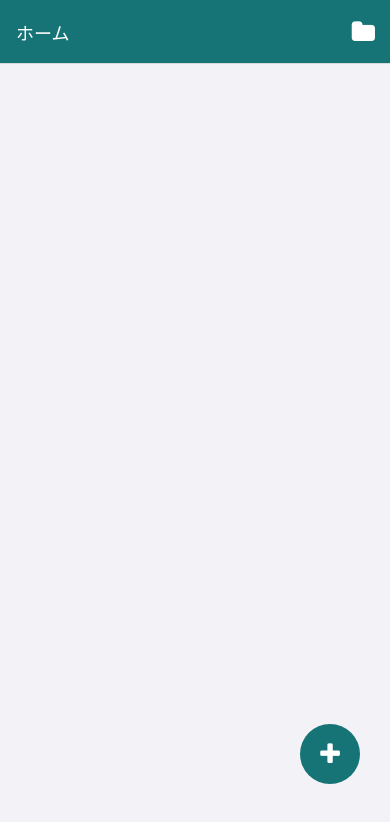
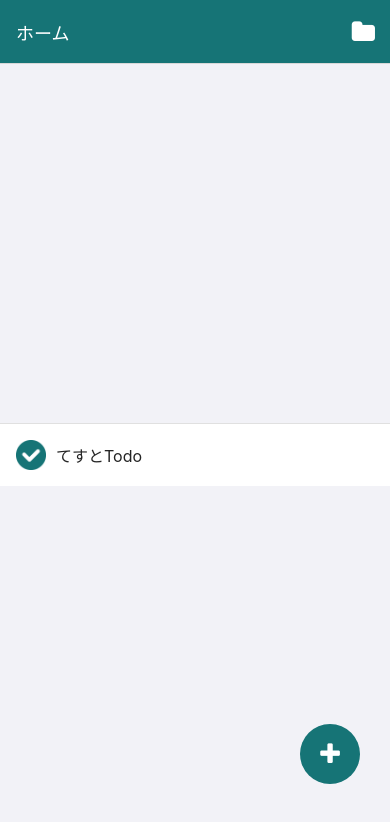
Before and after one commit to sakes9/react-native-todo-list, a React Native app: screen /Home in a window 390 px wide. Shown: the top 822 px of the page. Built offline with nearby package versions, Linux system fonts and the light colour scheme.

Commit message:
【アプリ】UI作成　削除ボタンを作成する

```diff
--- /dev/null
+++ b/src/components/SwipeableRow.js
@@ -0,0 +1,60 @@
+import React from 'react';
+import { StyleSheet, View, Animated, Text } from 'react-native';
+import { Swipeable, GestureHandlerRootView } from 'react-native-gesture-handler';
+import { RectButton } from 'react-native-gesture-handler';
+
+const styles = StyleSheet.create({
+  actionText: {
+    color: 'white',
+    fontSize: 16,
+    backgroundColor: 'transparent',
+    padding: 10,
+  },
+  rightAction: {
+    alignItems: 'center',
+    flex: 1,
+    justifyContent: 'center',
+  },
+});
+
+/**
+ * スワイプビュー
+ *
+ * @export
+ * @param {(number) => void}  onPress   ボタン押下時の処理
+ * @param {JSX.Element}       children  JSX要素
+ * @return {SwipeableRow}
+ */
+export default function SwipeableRow({ onPress, children }) {
+  const ref = React.useRef(null);
+
+  const renderRightActions = (progress, _dragAnimatedValue) => {
+    return <View style={{ width: 120, flexDirection: 'row' }}>{renderRightAction(0, '削除', '#dd2c00', 40, progress)}</View>;
+  };
+
+  const renderRightAction = (btnId, text, color, x, progress) => {
+    const trans = progress.interpolate({
+      inputRange: [0, 1],
+      outputRange: [x, 0],
+    });
+    const pressHandler = () => {
+      ref?.current.close();
+      onPress(btnId);
+    };
+    return (
+      <Animated.View style={{ flex: 1, transform: [{ translateX: trans }] }}>
+        <RectButton style={[styles.rightAction, { backgroundColor: color }]} onPress={pressHandler}>
+          <Text style={styles.actionText}>{text}</Text>
+        </RectButton>
+      </Animated.View>
+    );
+  };
+
+  return (
+    <GestureHandlerRootView>
+      <Swipeable ref={ref} enabled={true} renderRightActions={renderRightActions}>
+        {children}
+      </Swipeable>
+    </GestureHandlerRootView>
+  );
+}
--- a/src/components/TabListItem.js
+++ b/src/components/TabListItem.js
@@ -1,5 +1,6 @@
 import { StyleSheet, TouchableOpacity } from 'react-native';
 import { ListItem } from 'react-native-elements';
+import SwipeableRow from './SwipeableRow';
 
 const styles = StyleSheet.create({
   listItem: {
@@ -20,11 +21,24 @@ const styles = StyleSheet.create({
  * @return {TabListItem}
  */
 export default function TabListItem({ tabTitle }) {
+  /**
+   * ボタン押下処理
+   *
+   * @param {number} btnId  ボタンID  0: 削除ボタン
+   */
+  function btnTapped(btnId) {
+    if (btnId == 0) {
+      // 削除処理を実行
+    }
+  }
+
   return (
-    <ListItem topDivider style={{ width: '100%' }}>
-      <ListItem.Content style={styles.listItem}>
-        <ListItem.Title style={styles.listItemTitle}>{`${tabTitle}`}</ListItem.Title>
-      </ListItem.Content>
-    </ListItem>
+    <SwipeableRow onPress={btnTapped}>
+      <ListItem topDivider style={{ width: '100%' }}>
+        <ListItem.Content style={styles.listItem}>
+          <ListItem.Title style={styles.listItemTitle}>{`${tabTitle}`}</ListItem.Title>
+        </ListItem.Content>
+      </ListItem>
+    </SwipeableRow>
   );
 }
--- a/src/components/TodoListItem.js
+++ b/src/components/TodoListItem.js
@@ -1,6 +1,7 @@
 import { StyleSheet, TouchableOpacity } from 'react-native';
 import { ListItem } from 'react-native-elements';
 import Checkmark from './Checkmark';
+import SwipeableRow from './SwipeableRow';
 
 const styles = StyleSheet.create({
   listItem: {
@@ -22,12 +23,25 @@ const styles = StyleSheet.create({
  * @return {TodoListItem}
  */
 export default function TodoListItem({ todoTitle }) {
+  /**
+   * ボタン押下処理
+   *
+   * @param {number} btnId  ボタンID  0: 削除ボタン
+   */
+  function btnTapped(btnId) {
+    if (btnId == 0) {
+      // 削除処理を実行
+    }
+  }
+
   return (
+    <SwipeableRow onPress={btnTapped}>
       <ListItem topDivider style={{ width: '100%' }}>
         <ListItem.Content style={styles.listItem}>
           <Checkmark complete={true}></Checkmark>
           <ListItem.Title style={styles.listItemTitle}>{`${todoTitle}`}</ListItem.Title>
         </ListItem.Content>
       </ListItem>
+    </SwipeableRow>
   );
 }
--- a/src/screens/HomeScreen.js
+++ b/src/screens/HomeScreen.js
@@ -21,6 +21,10 @@ export default function HomeScreen({ navigation }) {
 
   return (
     <View style={styles.container}>
+      <View style={{ width: '100%' }}>
+        <TodoListItem todoTitle={'てすとTodo'}></TodoListItem>
+      </View>
+
       <FloatingButton></FloatingButton>
       <StatusBar style="light" />
     </View>
--- a/src/screens/TabScreen.js
+++ b/src/screens/TabScreen.js
@@ -19,7 +19,10 @@ export default function TabScreen({ navigation }) {
 
   return (
     <View style={styles.container}>
-      <TabListItem tabTitle={'てすとたぶ'}></TabListItem>
+      <View style={{ width: '100%' }}>
+        <TabListItem tabTitle={'てすとたぶ'}></TabListItem>
+      </View>
+
       <StatusBar style="light" />
     </View>
   );
```
Lines whose indentation alone changed are shown as unchanged.
